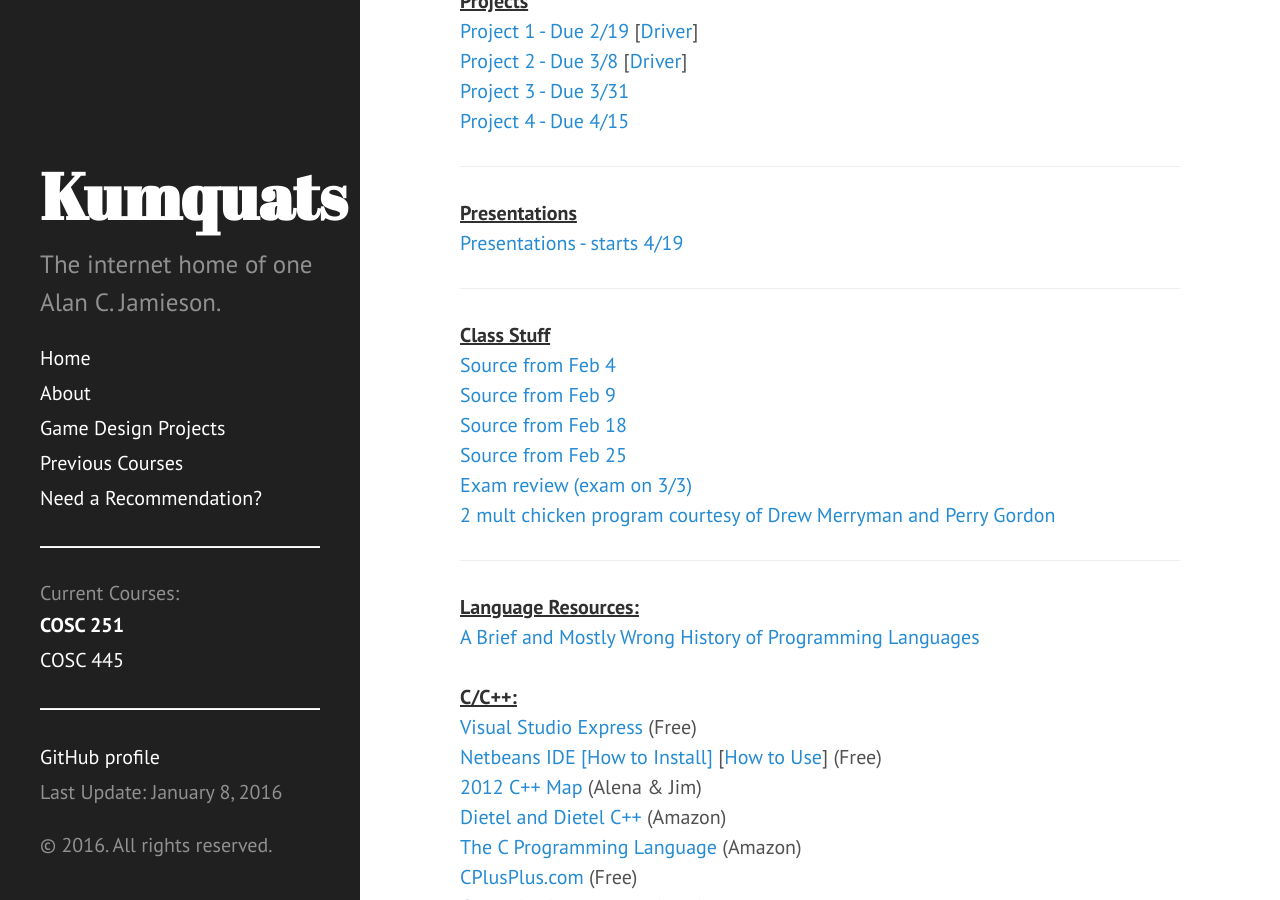
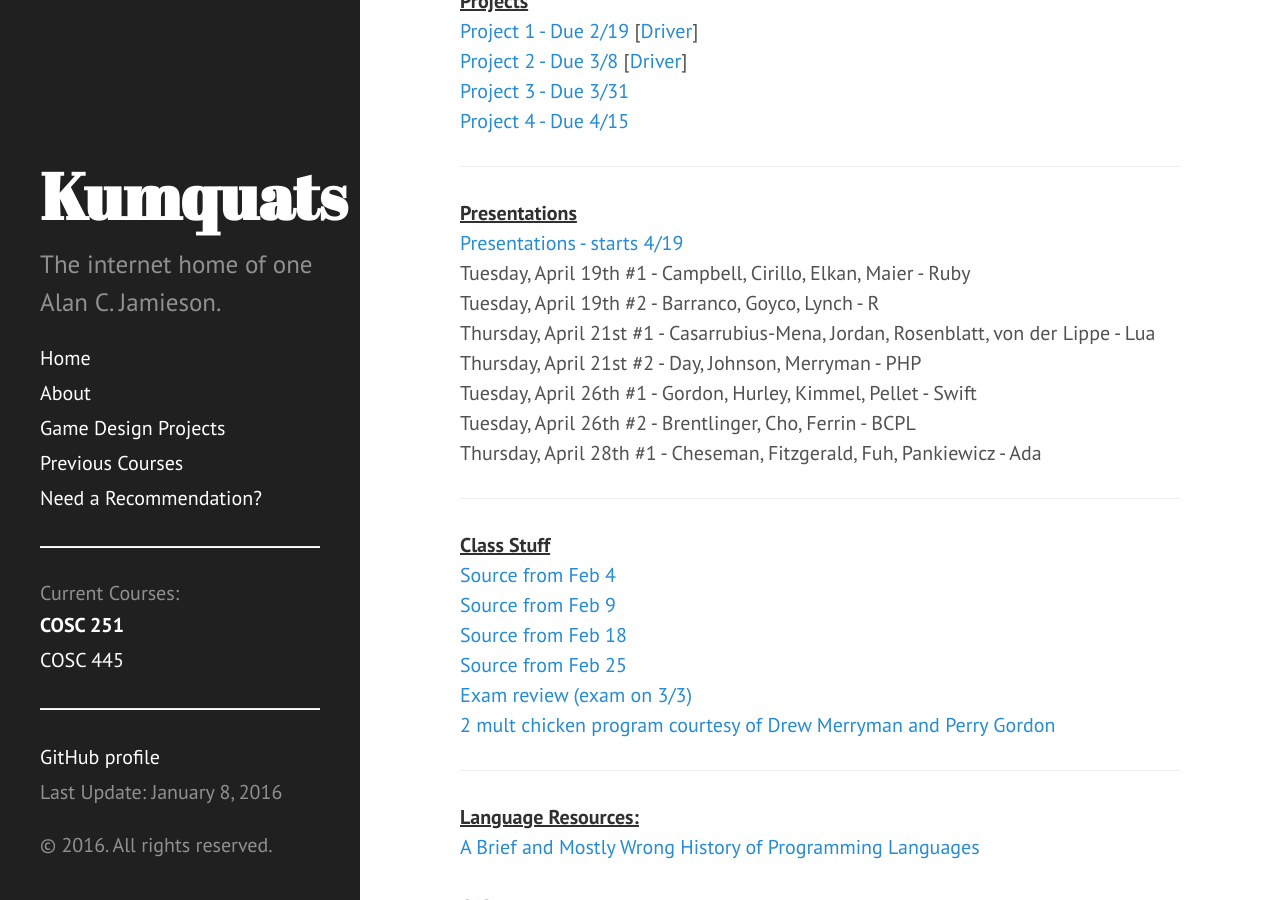
Before and after one commit to ripark/ripark.github.io, a Jekyll site: the page built from s16/cosc251.html, in a window 1280 px wide and 900 px high, scrolled down 566 px. Built offline with Jekyll 4.4.1, drawn with Linux system fonts in a browser that asks for light colours; Markdown is read by kramdown in place of the engine named in the settings.

Commit message:
251 update

```diff
--- a/s16/cosc251.html
+++ b/s16/cosc251.html
@@ -41,6 +41,19 @@ shorttitle: "COSC 251"
 <br>
 <a href="http://ripark.github.io/s16/COSC251Pres.pdf">Presentations - starts 4/19</a>
 <br>
+Tuesday, April 19th #1 - Campbell, Cirillo, Elkan, Maier - Ruby
+<br>
+Tuesday, April 19th #2 - Barranco, Goyco, Lynch - R
+<br>
+Thursday, April 21st #1 - Casarrubius-Mena, Jordan, Rosenblatt, von der Lippe - Lua
+<br>
+Thursday, April 21st #2 - Day, Johnson, Merryman - PHP
+<br>
+Tuesday, April 26th #1 - Gordon, Hurley, Kimmel, Pellet - Swift
+<br>
+Tuesday, April 26th #2 - Brentlinger, Cho, Ferrin - BCPL
+<br>
+Thursday, April 28th #1 - Cheseman, Fitzgerald, Fuh, Pankiewicz - Ada
 <hr>
 <strong><u>Class Stuff</strong></u>
 <br>
```
